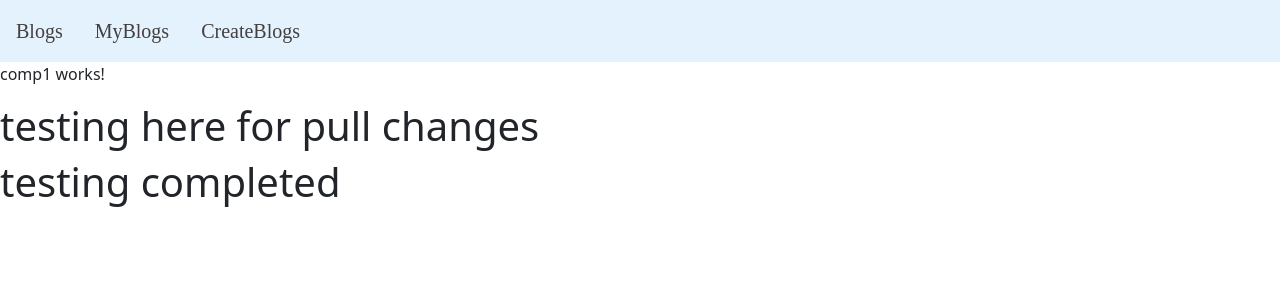
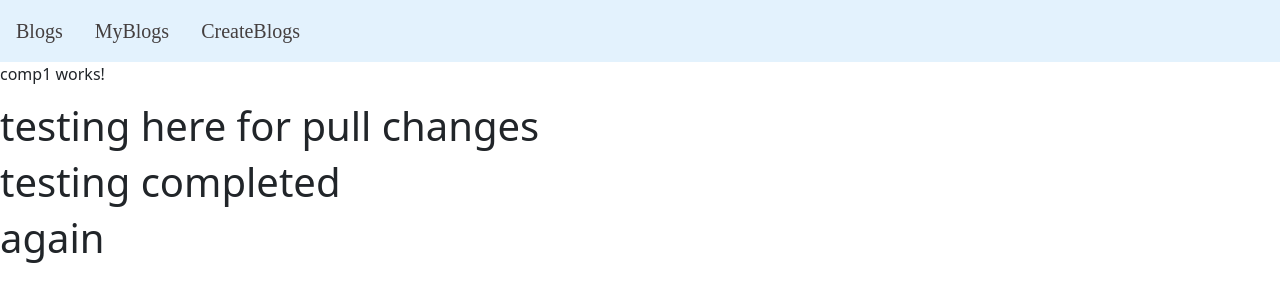
Before and after one commit to PRASHANTPAL283/AngularBlogsLatest, an Angular app: page /blogs in a window 1280 px wide. Shown: the top 302 px of the page. Built offline with nearby package versions, Linux system fonts and the light colour scheme.

Commit message:
Update comp1.component.html

```diff
--- a/src/app/comp1/comp1.component.html
+++ b/src/app/comp1/comp1.component.html
@@ -1,3 +1,4 @@
 <p>comp1 works!</p>
 <h1>testing here for pull changes</h1>
 <h1>testing completed</h1>
+<h1>again</h1>
```
